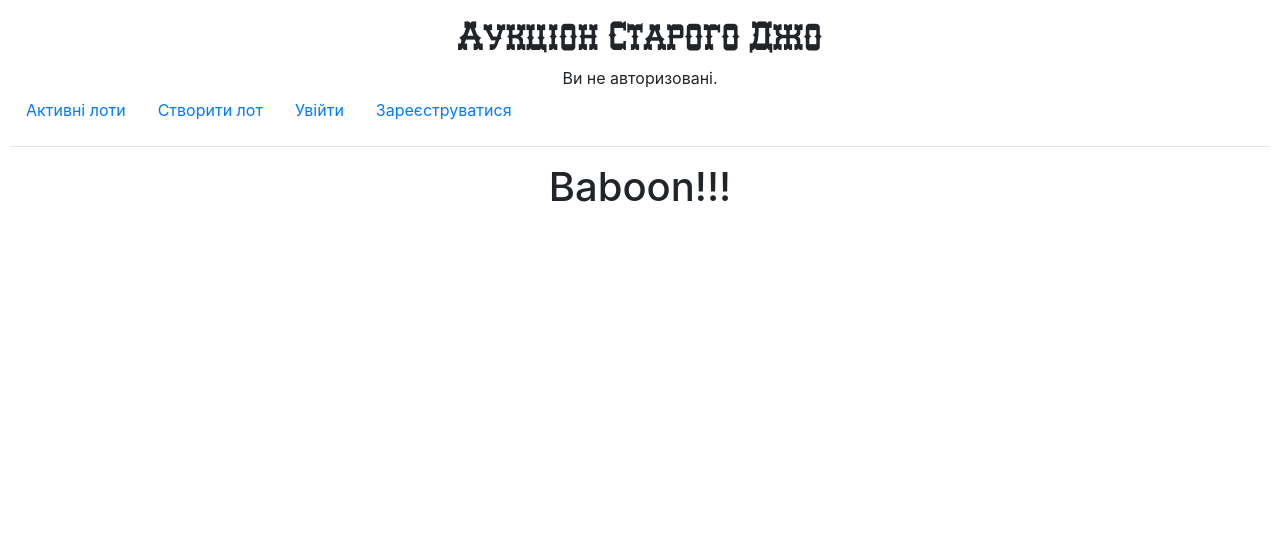
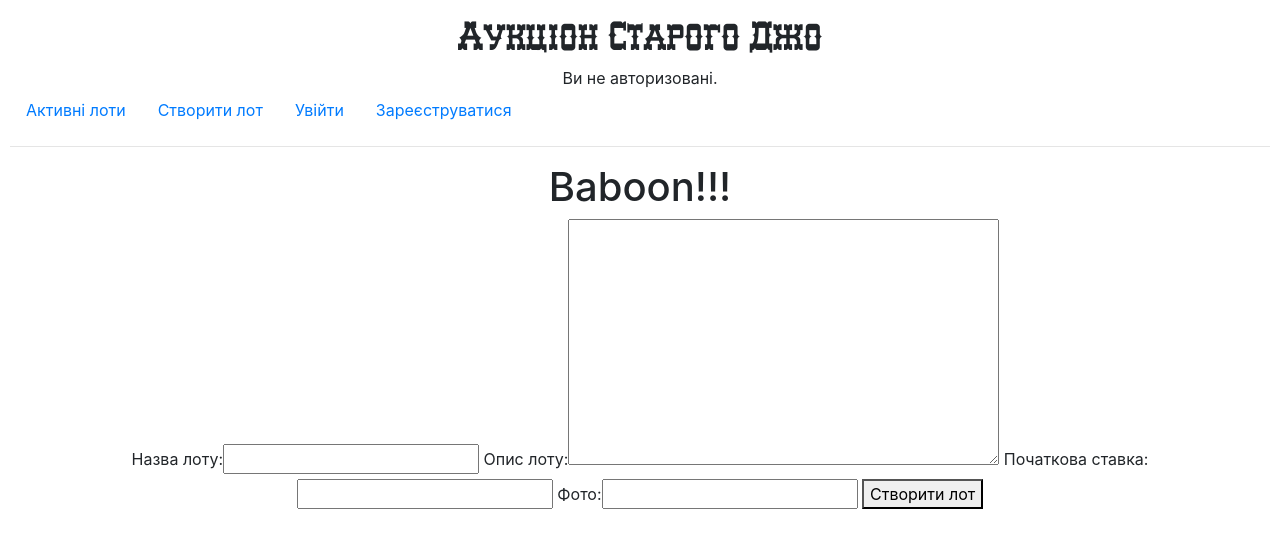
Before and after one commit to UkrainianBaboon/commerce, a Django app: page /create in a window 1280 px wide. Shown: the top 548 px of the page. Run offline with Django 3.2, Linux system fonts and the light colour scheme; some libraries are stand-ins or nearby versions.

Commit message:
Add lot creation form

```diff
--- a/auctions/models.py
+++ b/auctions/models.py
@@ -25,6 +25,9 @@ class Lot(models.Model):
     photo = models.URLField(max_length=200)
     category = models.ForeignKey(Category, on_delete=models.CASCADE, related_name="categories")
 
+    def __str__(self):
+        return f"{self.title}",{self.description}, {self.first_bet}, {self.photo}
+
 
 
 class Comment(models.Model):
--- a/auctions/templates/auctions/create.html
+++ b/auctions/templates/auctions/create.html
@@ -3,4 +3,12 @@
 {% block body %}
 
 <H1>Baboon!!!</H1>
+
+<form action="{% url 'save_lot' %}" method="POST">
+    {% csrf_token %}
+
+
+    {{creation_form}}
+    <button type="submit">Створити лот</button>
+</form>
 {% endblock %}
--- a/auctions/urls.py
+++ b/auctions/urls.py
@@ -8,5 +8,6 @@ urlpatterns = [
     path("logout", views.logout_view, name="logout"),
     path("register", views.register, name="register"),
     path("lot/<str:id>", views.lot, name="lot"),
-    path("create", views.create_lot, name="create")
+    path("create", views.create_lot, name="create"),
+    path("save", views.save_lot, name="save_lot"),
 ]
--- a/auctions/views.py
+++ b/auctions/views.py
@@ -3,10 +3,19 @@ from django.db import IntegrityError
 from django.http import HttpResponse, HttpResponseRedirect
 from django.shortcuts import render
 from django.urls import reverse
+from django import forms
 
-from .models import User, Lot
+import auctions
 
-# class Create_lot
+
+from .models import User, Lot, Category
+
+class NewLotForm(forms.Form):
+    new_lot_title = forms.CharField(max_length=64, label="Назва лоту")
+    new_lot_description  = forms.CharField(widget=forms.Textarea, max_length=512, label="Опис лоту")
+    new_lot_first_bet = forms.IntegerField(label="Початкова ставка")
+    new_lot_photo = forms.URLField(max_length=200, label="Фото")
+    new_lot_category = Category.objects.all()
 
 
 def index(request):
@@ -74,5 +83,15 @@ def lot(request, id):
     })
 
 def create_lot(request):
+    return render(request, "auctions/create.html", {
+        "creation_form": NewLotForm
+    })
 
-    return render(request, "auctions/create.html")
+def save_lot(request):
+    form = NewLotForm(request.POST)
+    if form.is_valid:
+        Lot.title = request.POST.get('new_lot_title')
+        Lot.description = request.POST.get('new_lot_description')
+        Lot.photo = request.POST.get("new_lot_photo")
+        Lot.first_bet = request.POST.get("new_lot_first_bet")
+    return HttpResponseRedirect(reverse ("index"))
```
